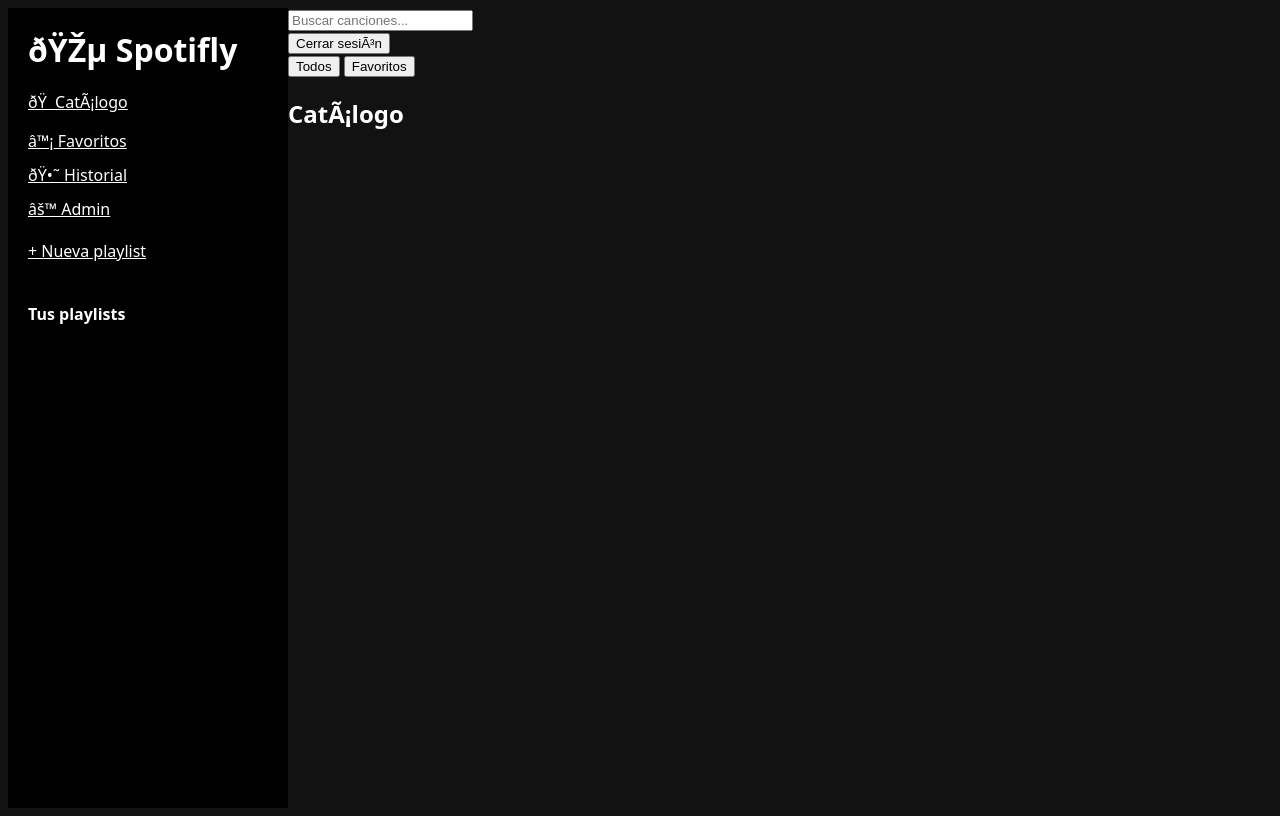
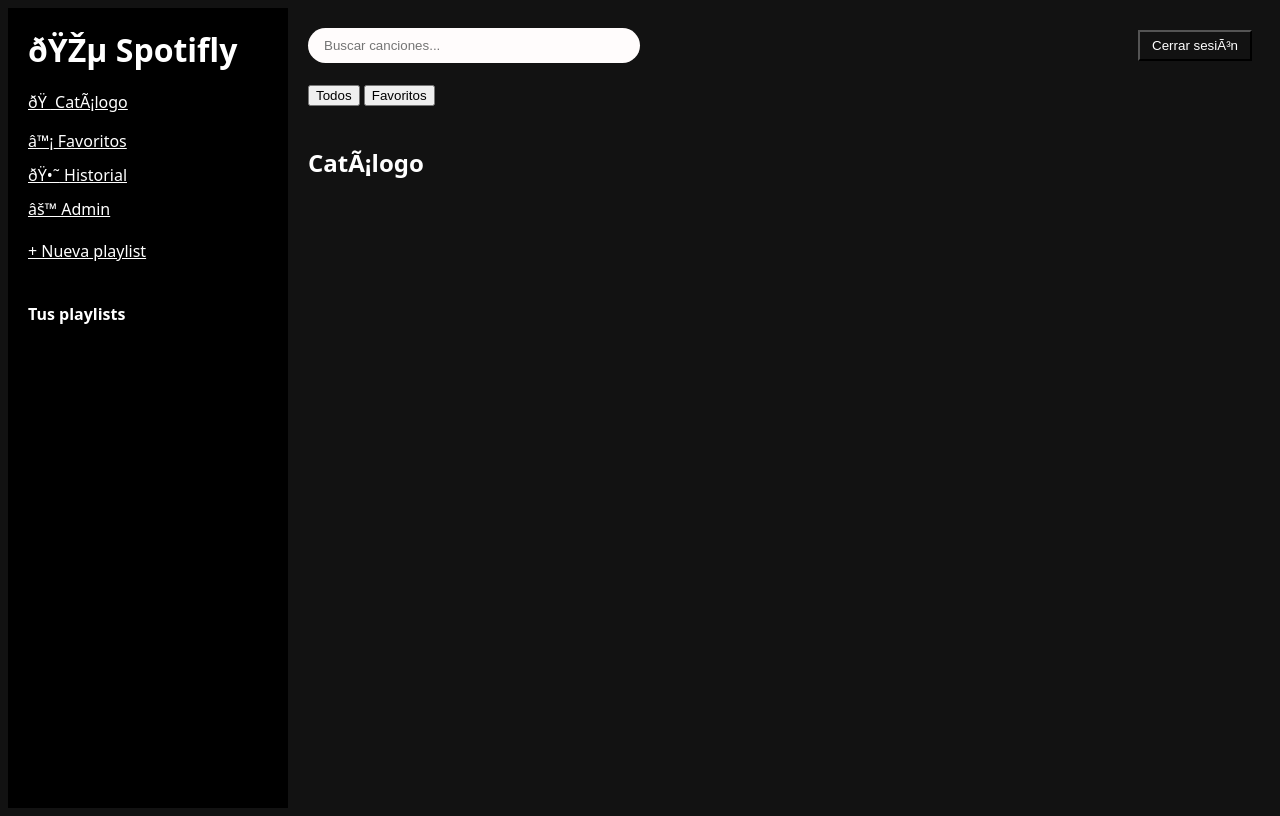
Before and after one commit to arkisnash/Proye-Spotifly, a plain HTML site: page dashboard.html in a window 1280 px wide. Drawn offline with Linux system fonts and the light colour scheme; files whose address does not match are found by name.

Commit message:
Diseño de la barra de busqueda y boton de cerrar sesion

```diff
--- a/style.css
+++ b/style.css
@@ -53,3 +53,34 @@
   font-weight: bold;
   display: contents;
 }
+
+
+/* diseño del cuerpo de la paguina */
+.main {
+  flex: 1;
+  overflow-y: auto;
+  padding: 20px;
+  display: flex;
+  flex-direction: column;
+  gap: 20px;
+}
+
+.topbar {
+  display: flex;
+  justify-content: space-between;
+  align-items: center;
+}
+
+.search-input {
+  background-color: rgb(255, 252, 252);
+  border: none;
+  border-radius: 18px;
+  padding: 10px 16px;
+  width: 300px;
+}
+
+#logoutBtn {
+  background: transparent;
+  color: white;
+  padding: 6px 12px;
+}
```
